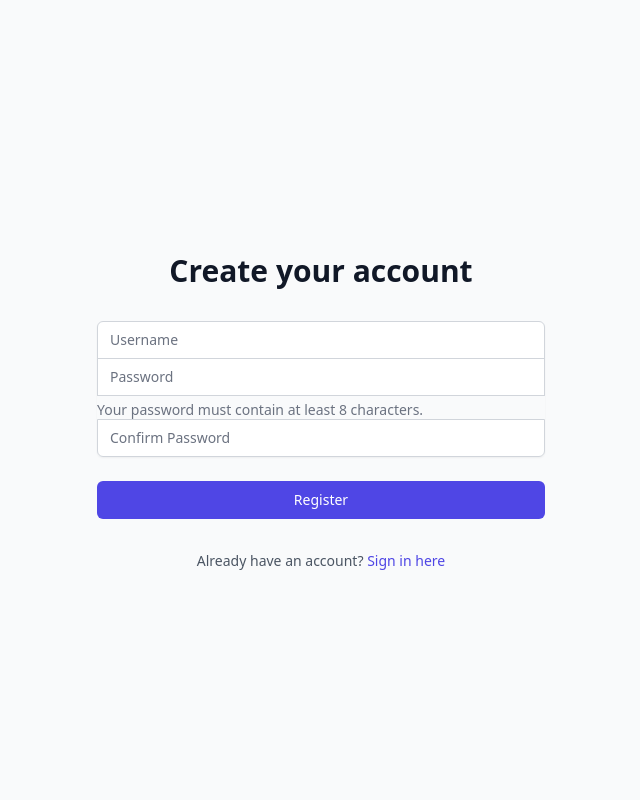
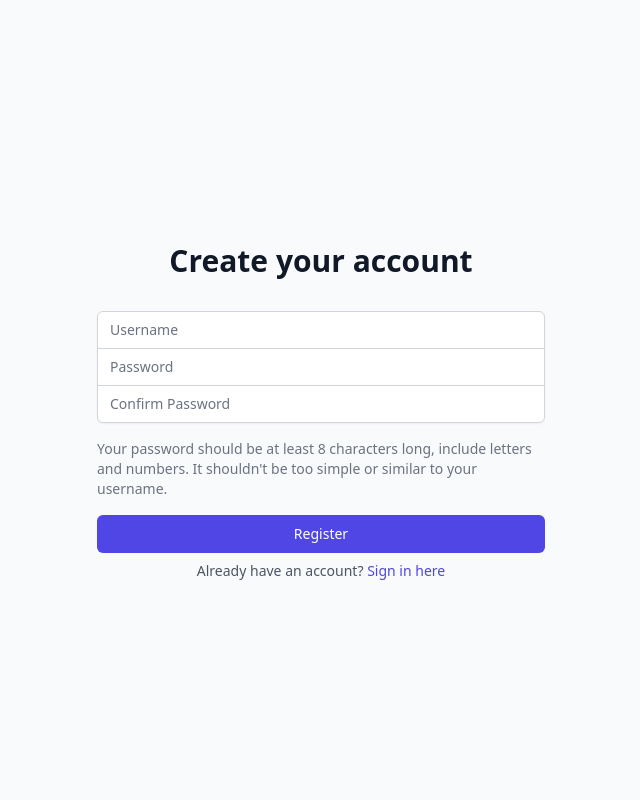
Before and after one commit to huzeyfeborazan/nifty-gadgets, a Django app: page /register/ in a window 1280 px wide. Shown: the part 64-864 px from the top of the page, without its empty margins (319-959 px from the left). Run offline with Django 4.2, Linux system fonts and the light colour scheme; some libraries are stand-ins or nearby versions.

Commit message:
fixed user registration error

```diff
--- a/app/forms.py
+++ b/app/forms.py
@@ -2,6 +2,13 @@
 
 from django import forms
 from .models import Product, Review
+from django.contrib.auth.forms import UserCreationForm
+from .models import User
+
+class RegistrationForm(UserCreationForm):
+    class Meta:
+        model = User
+        fields = ('username',)  # password fields are automatically included by UserCreationForm
 
 class ProductForm(forms.ModelForm):
     """Form for adding a new product."""
--- a/app/models.py
+++ b/app/models.py
@@ -2,18 +2,16 @@
 from datetime import timedelta
 from django.db import models
 from django.utils import timezone
+from django.contrib.auth.models import AbstractUser
 
-class User(models.Model):
+
+class User(AbstractUser):
     """Model representing a user in the system."""
     user_id = models.AutoField(primary_key=True)
-    username = models.CharField(max_length=255, unique=True)
-    password = models.CharField(max_length=255)
-    safety_question = models.CharField(max_length=255)
-    safety_answer = models.CharField(max_length=255)
     created_at = models.DateTimeField(auto_now_add=True)
     user_name = models.TextField(default='')
     user_lastname = models.TextField(default='')
-    user_date_of_birth = models.DateField(default='')
+    user_date_of_birth = models.DateField(null=True, blank=True)
     user_age = models.IntegerField(default=0)
     user_email = models.EmailField(unique=True)
     user_security_email = models.EmailField(default='')
--- a/app/views/auth_views.py
+++ b/app/views/auth_views.py
@@ -3,12 +3,15 @@
 from django.shortcuts import render, redirect
 from django.contrib.auth import login, logout, authenticate
 from django.contrib import messages
-from django.contrib.auth.forms import UserCreationForm
+from ..forms import RegistrationForm
 
 def register_view(request):
     """This is the register page view"""
+    if request.user.is_authenticated:
+        return redirect('app:dashboard')  # Redirect to dashboard if user is already logged in
+
     if request.method == 'POST':
-        form = UserCreationForm(request.POST)
+        form = RegistrationForm(request.POST)
         if form.is_valid():
             user = form.save()
             login(request, user)
@@ -16,12 +19,15 @@ def register_view(request):
             return redirect('app:dashboard')
         for field, errors in form.errors.items():
             for error in errors:
-                messages.error(request, f"{field}: {error}")
-    form = UserCreationForm()
+                messages.error(request, error)
+    form = RegistrationForm()
     return render(request, 'app/register.html', {'form': form})
 
 def login_view(request):
     """This is the login page view"""
+    if request.user.is_authenticated:
+        return redirect('app:dashboard')  # Redirect to dashboard if user is already logged in
+
     if request.method == 'POST':
         username = request.POST.get('username')
         password = request.POST.get('password')
--- a/config/settings.py
+++ b/config/settings.py
@@ -86,6 +86,8 @@ DATABASES = {
     }
 }
 
+AUTH_USER_MODEL = 'app.User'
+
 AUTH_PASSWORD_VALIDATORS = [
     {
         'NAME': 'django.contrib.auth.password_validation.UserAttributeSimilarityValidator',
--- a/templates/app/register.html
+++ b/templates/app/register.html
@@ -11,21 +11,7 @@
             </h2>
         </div>
 
-        {% if messages %}
-        <div class="rounded-md bg-red-50 p-4">
-            <div class="flex">
-                <div class="ml-3">
-                    {% for message in messages %}
-                    <div class="text-sm font-medium text-red-800">
-                        {{ message }}
-                    </div>
-                    {% endfor %}
-                </div>
-            </div>
-        </div>
-        {% endif %}
-
-        <form class="mt-8 space-y-6" method="POST">
+        <form class="mt-8 mb-0" method="POST">
             {% csrf_token %}
             <div class="rounded-md shadow-sm -space-y-px">
                 <div>
@@ -39,23 +25,42 @@
                     <input id="password1" name="password1" type="password" required
                            class="appearance-none rounded-none relative block w-full px-3 py-2 border border-gray-300 placeholder-gray-500 text-gray-900 focus:outline-none focus:ring-indigo-500 focus:border-indigo-500 focus:z-10 sm:text-sm"
                            placeholder="Password">
-                    <p class="mt-1 text-sm text-gray-500">Your password must contain at least 8 characters.</p>
                 </div>
                 <div>
                     <label for="password2" class="sr-only">Confirm Password</label>
                     <input id="password2" name="password2" type="password" required
-                           class="appearance-none rounded-none relative block w-full px-3 py-2 border border-gray-300 placeholder-gray-500 text-gray-900 rounded-b-md focus:outline-none focus:ring-indigo-500 focus:border-indigo-500 focus:z-10 sm:text-sm"
+                           class="appearance-none rounded-none relative block w-full px-3 py-2 border border-gray-300 placeholder-gray-500 text-gray-900 rounded-b-md focus:outline-none focus:ring-indigo-500 focus:border-indigo-500 focus:z-10 sm:text-sm mb-4"
                            placeholder="Confirm Password">
                 </div>
             </div>
 
-            <div>
-                <button type="submit" class="group relative w-full flex justify-center py-2 px-4 border border-transparent text-sm font-medium rounded-md text-white bg-indigo-600 hover:bg-indigo-700 focus:outline-none focus:ring-2 focus:ring-offset-2 focus:ring-indigo-500">
+            <div class="mb-4">
+                <p class="text-sm text-gray-500">
+                    Your password should be at least 8 characters long, include letters and numbers.
+                    It shouldn't be too simple or similar to your username.
+                </p>
+            </div>
+
+            {% if messages %}
+            <div class="rounded-md bg-red-50 p-3 mb-4">
+                <div class="text-sm font-medium text-red-800 space-y-1">
+                    {% for message in messages %}
+                        <div>{{ message }}</div>
+                    {% endfor %}
+                </div>
+            </div>
+            {% endif %}
+
+            <div class="mb-1">
+                <button type="submit"
+                        class="group relative w-full flex justify-center py-2 px-4 border border-transparent
+                               text-sm font-medium rounded-md text-white bg-indigo-600 hover:bg-indigo-700
+                               focus:outline-none focus:ring-2 focus:ring-offset-2 focus:ring-indigo-500">
                     Register
                 </button>
             </div>
-        </form>
-        <div class="text-center">
+
+            <div class="text-center mt-2">
                 <p class="text-sm text-gray-600">
                     Already have an account?
                     <a href="{% url 'app:login' %}" class="font-medium text-indigo-600 hover:text-indigo-500">
@@ -63,6 +68,7 @@
                     </a>
                 </p>
             </div>
+        </form>
     </div>
 </div>
 {% endblock %}
```
Also changed, not shown: app/migrations/0006_alter_user_options_alter_user_managers_and_more.py (added), app/migrations/0007_alter_user_user_date_of_birth.py (added). Lines whose indentation alone changed are shown as unchanged.
